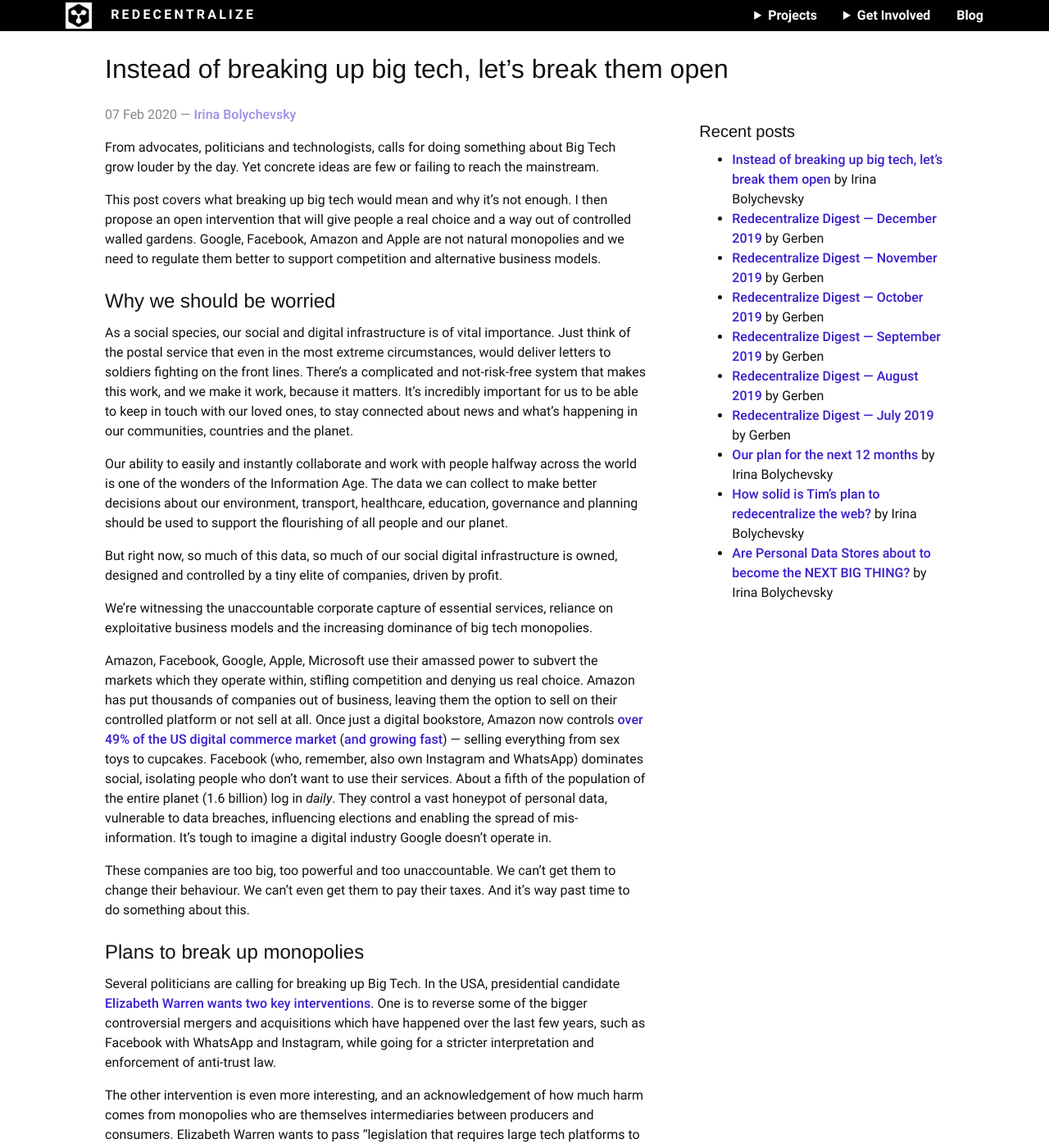
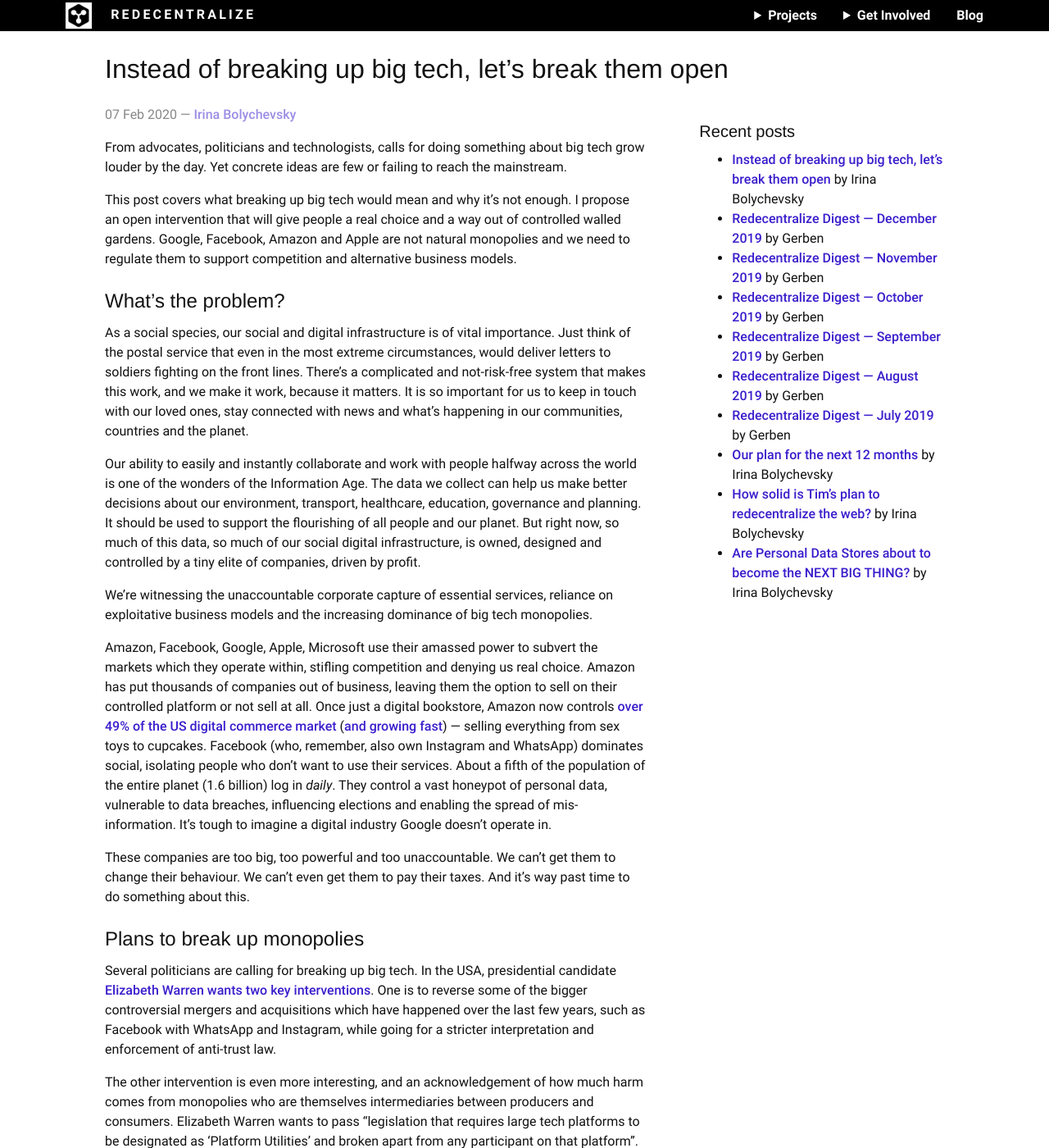
Before and after one commit to redecentralize/redecentralize-website, a Jekyll site: the page built from _posts/blog/2020-02-07-breaking-big-tech-open.md, in a window 1280 px wide and 1400 px high. Shown: the whole window at 82% size. Built offline with Jekyll 4.4.1, drawn with Linux system fonts in a browser that asks for light colours; some of the changed text lies outside the part shown.

Commit message:
final read through and edits!

```diff
--- a/_posts/blog/2020-02-07-breaking-big-tech-open.md
+++ b/_posts/blog/2020-02-07-breaking-big-tech-open.md
@@ -7,17 +7,15 @@
 author: "shevski"
 ---
 
-From advocates, politicians and technologists, calls for doing something about Big Tech grow louder by the day. Yet concrete ideas are few or failing to reach the mainstream.
+From advocates, politicians and technologists, calls for doing something about big tech grow louder by the day. Yet concrete ideas are few or failing to reach the mainstream.
 
-This post covers what breaking up big tech would mean and why it’s not enough. I then propose an open intervention that will give people a real choice and a way out of controlled walled gardens. Google, Facebook, Amazon and Apple are not natural monopolies and we need to regulate them better to support competition and alternative business models.
+This post covers what breaking up big tech would mean and why it’s not enough. I propose an open intervention that will give people a real choice and a way out of controlled walled gardens. Google, Facebook, Amazon and Apple are not natural monopolies and we need to regulate them to support competition and alternative business models.
 
-## Why we should be worried
+## What's the problem?
 
-As a social species, our social and digital infrastructure is of vital importance. Just think of the postal service that even in the most extreme circumstances, would deliver letters to soldiers fighting on the front lines. There’s a complicated and not-risk-free system that makes this work, and we make it work, because it matters. It’s incredibly important for us to be able to keep in touch with our loved ones, to stay connected about news and what’s happening in our communities, countries and the planet.
+As a social species, our social and digital infrastructure is of vital importance. Just think of the postal service that even in the most extreme circumstances, would deliver letters to soldiers fighting on the front lines. There’s a complicated and not-risk-free system that makes this work, and we make it work, because it matters. It is so important for us to keep in touch with our loved ones, stay connected with news and what’s happening in our communities, countries and the planet.
 
-Our ability to easily and instantly collaborate and work with people halfway across the world is one of the wonders of the Information Age. The data we can collect to make better decisions about our environment, transport, healthcare, education, governance and planning should be used to support the flourishing of all people and our planet.
-
-But right now, so much of this data, so much of our social digital infrastructure is owned, designed and controlled by a tiny elite of companies, driven by profit.
+Our ability to easily and instantly collaborate and work with people halfway across the world is one of the wonders of the Information Age. The data we collect can help us make better decisions about our environment, transport, healthcare, education, governance and planning. It should be used to support the flourishing of all people and our planet. But right now, so much of this data, so much of our social digital infrastructure, is owned, designed and controlled by a tiny elite of companies, driven by profit.
 
 We’re witnessing the unaccountable corporate capture of essential services, reliance on exploitative business models and the increasing dominance of big tech monopolies.
 
@@ -27,7 +25,7 @@
 
 ## Plans to break up monopolies
 
-Several politicians are calling for breaking up Big Tech. In the USA, presidential candidate [Elizabeth Warren wants two key interventions](https://medium.com/@teamwarren/heres-how-we-can-break-up-big-tech-9ad9e0da324c).
+Several politicians are calling for breaking up big tech. In the USA, presidential candidate [Elizabeth Warren wants two key interventions](https://medium.com/@teamwarren/heres-how-we-can-break-up-big-tech-9ad9e0da324c).
 One is to reverse some of the bigger controversial mergers and acquisitions which have happened over the last few years, such as Facebook with WhatsApp and Instagram, while going for a stricter interpretation and enforcement of anti-trust law.
 
 The other intervention is even more interesting, and an acknowledgement of how much harm comes from monopolies who are themselves intermediaries between producers and consumers. Elizabeth Warren wants to pass “legislation that requires large tech platforms to be designated as ‘Platform Utilities’ and broken apart from any participant on that platform”. This would mean that Amazon, Facebook or Google could not both be the platform provider *and* sell their own services and products through the platform.
@@ -75,17 +73,17 @@
 Interoperability would be transformational. It would mean that:
 1. I can choose to keep my photos and data where I have better access, security and portability. This gives us greater control over our data and means that…
 2. Surveillance is harder and more expensive to do. My data will not all be conveniently centralised for corporations or governments to use in unaccountable ways I haven’t agreed to. Privacy ❤
-3. I won’t lose contact with, leave out, or forget my friends who aren’t on the same platform as me. I can choose services which serve my needs better, not based on the fear of social exclusion or missing out. Hooray for inclusion and staying friends!
-4. I’ll be less stressed trying to remember and contact people across different platforms with different passwords and accounts (e.g. where this now requires a Facebook event, email, tweets, WhatsApp group reminders and Mastodon, Diaspora and Scuttlebutt posts for siloed communities…)
+3. I won’t lose contact with, leave out, or forget friends who aren’t on the same platform as me. I can choose services which serve my needs better, not based on the fear of social exclusion or missing out. Hooray for inclusion and staying friends!
+4. I’ll be less stressed trying to remember and contact people across different platforms with different passwords and accounts (e.g. this currently requires a Facebook event, email, tweets, WhatsApp group reminders and Mastodon, Diaspora and Scuttlebutt posts for siloed communities…)
 5. Alternative services, and their alternative business models and privacy policies become much more viable! Suddenly, a whole ecosystem of innovation and experimentation is possible which is out of reach for us today. (I’m not saying it will be easy. Finding sustainable funding and non-advertising-based business models will still be hard and will require more effort and systemic interventions, but this is a key ingredient).
 
-Especially this last point, the viability of creating alternatives, would start shifting the power imbalance between Facebook and its users (and regulators), making Facebook more accountable and incentivising them to be responsive to user wants and needs. Right now Facebook acts as it pleases because it can — it knows its users will have to stick with it. As soon as people have meaningful choice, exploitation and abuse become much harder and more expensive to maintain.
+Especially this last point, the viability of creating alternatives, would start shifting the power imbalance between Facebook and its users (and regulators), making Facebook more accountable and incentivising them to be responsive to user wants and needs. Right now Facebook acts as it pleases because it can — it knows its users are trapped. As soon as people have meaningful choice, exploitation and abuse become much harder and more expensive to maintain.
 
 ## So, how do we get there?
 
 In the first instance, regulating Facebook, Twitter and others to make them open up their APIs so that other services can read/write to Facebook events, groups, messages etc. would be the first milestone. Yes, this isn’t trivial and there are questions to work out, but it can be done.
 
-Looking ahead, investing now in developing open standards for our social digital infrastructure is a must. Funders and governments should be supporting the work and adoption of open protocols and standards — working with open software and services to refine, test and use these standards and see how they work in practice over time. We’ll need governance mechanisms for evolving and investing our open digital infrastructure that includes diverse stakeholders and accounts for power imbalances between them.
+Looking ahead, investing now in developing open standards for our social digital infrastructure is a must. Funders and governments should be supporting the work and adoption of open protocols and standards — working with open software and services to refine, test and use these standards and see how they work in practice over time. We’ll need governance mechanisms for evolving and investing in our open digital infrastructure that includes diverse stakeholders and accounts for power imbalances between them.
 
 We use platforms which have not been co-designed by us and on terms and conditions we have little say over. Investment into alternatives have largely failed outside of more authoritarian countries that have banned or blocked the likes of Google and Facebook.
 
```
Also changed, not shown: other parts of _posts/blog/2020-02-07-breaking-big-tech-open.md (+4 -4 lines).
